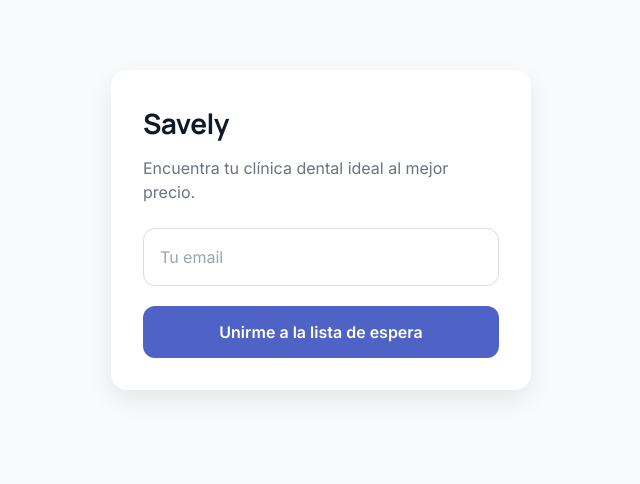
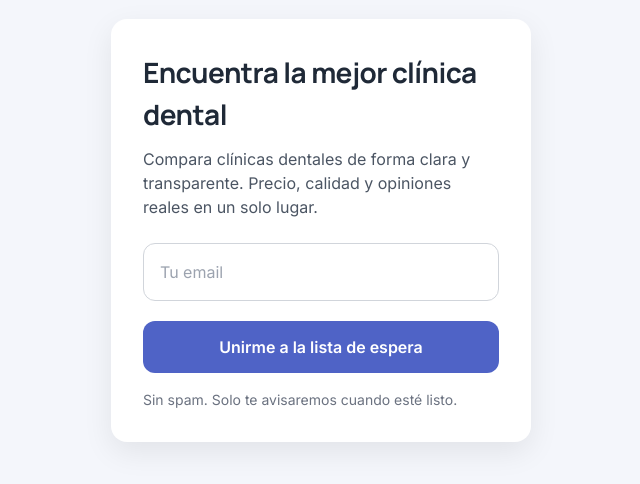
Before and after one commit to savelydental/Savely, a React (Vite) app in the folder frontend/: page / in a window 1280 px wide. Shown: the part 170-654 px from the top of the page, without its empty margins (319-959 px from the left). Built offline with nearby package versions, Linux system fonts and the light colour scheme.

Commit message:
Update Landing.jsx

```diff
--- a/frontend/src/pages/Landing.jsx
+++ b/frontend/src/pages/Landing.jsx
@@ -5,10 +5,10 @@ export default function Landing() {
     <div
       style={{
         minHeight: "100vh",
+        background: "#f4f6fb",
         display: "flex",
+        justifyContent: "center",
         alignItems: "center",
-        justifyContent: "center",
-        background: "#f9fafb",
         padding: "24px",
       }}
     >
@@ -19,7 +19,7 @@ export default function Landing() {
           background: "#ffffff",
           borderRadius: "16px",
           padding: "32px",
-          boxShadow: "0 10px 25px rgba(0,0,0,0.08)",
+          boxShadow: "0 10px 30px rgba(0,0,0,0.08)",
         }}
       >
         <h1
@@ -27,45 +27,46 @@ export default function Landing() {
             fontSize: "28px",
             fontWeight: 700,
             marginBottom: "12px",
-            color: "#111827",
+            color: "#1f2937",
           }}
         >
-          Savely
+          Encuentra la mejor clínica dental
         </h1>
 
         <p
           style={{
             fontSize: "16px",
-            color: "#6b7280",
+            color: "#4b5563",
             marginBottom: "24px",
+            lineHeight: 1.5,
           }}
         >
-          Encuentra tu clínica dental ideal al mejor precio.
+          Compara clínicas dentales de forma clara y transparente. Precio,
+          calidad y opiniones reales en un solo lugar.
         </p>
 
-        {/* FORM */}
         <form
           action="https://formspree.io/f/mkogvpoq"
           method="POST"
         >
-          {/* EMAIL */}
+          {/* Email */}
           <input
             type="email"
             name="email"
+            required
             placeholder="Tu email"
-            required
             style={{
               width: "100%",
               padding: "16px",
               borderRadius: "12px",
-              border: "1px solid #ddd",
+              border: "1px solid #d1d5db",
               fontSize: "16px",
               marginBottom: "20px",
               outline: "none",
             }}
           />
 
-          {/* BUTTON */}
+          {/* Botón */}
           <button
             type="submit"
             onClick={() => {
@@ -79,7 +80,7 @@ export default function Landing() {
               borderRadius: "12px",
               border: "none",
               background: "#4f63c6",
-              color: "#ffffff",
+              color: "white",
               fontSize: "16px",
               fontWeight: 600,
               cursor: "pointer",
@@ -87,7 +88,24 @@ export default function Landing() {
           >
             Unirme a la lista de espera
           </button>
+
+          {/* Redirect */}
+          <input
+            type="hidden"
+            name="_redirect"
+            value="https://savely.es/gracias.html"
+          />
         </form>
+
+        <p
+          style={{
+            marginTop: "16px",
+            fontSize: "14px",
+            color: "#6b7280",
+          }}
+        >
+          Sin spam. Solo te avisaremos cuando esté listo.
+        </p>
       </div>
     </div>
   );
```
